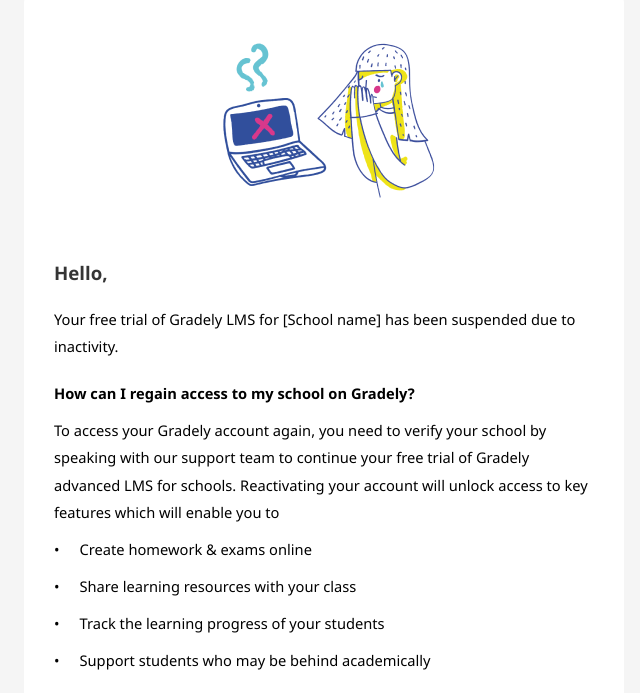
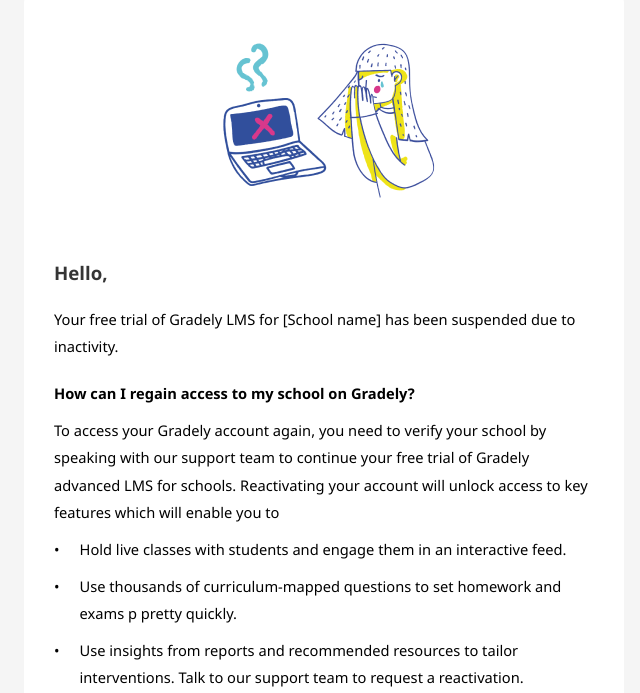
Before and after one commit to tobechukss/suspendedAccount, a plain HTML site: page index.html in a window 1280 px wide. Shown: the part 107-800 px from the top of the page, without its empty margins (316-956 px from the left). Drawn offline with Linux system fonts and the light colour scheme.

Commit message:
Third commit

```diff
--- a/index.html
+++ b/index.html
@@ -282,23 +282,22 @@
 
                                                   <div style="display: flex; padding-top: 0;padding-bottom: 10px;">
                                                     <p style="padding-top: 0px; margin: 0;">&#8226;</p>
-                                                    <p style="padding-left: 20px; padding-bottom: 0;margin: 0;">Create homework &amp; exams online</p>
+                                                    <p style="padding-left: 20px; padding-bottom: 0;margin: 0;">Hold live classes with students and engage them in an interactive feed.</p>
                                                 </div>
 
                                                 <div style="display: flex; padding-bottom: 10px;">
                                                     <p style="padding-top: 0; margin: 0;">&#8226;</p>
-                                                    <p style="padding-left: 20px; padding-bottom: 0; margin: 0;">Share learning resources with your class</p>
+                                                    <p style="padding-left: 20px; padding-bottom: 0; margin: 0;">Use thousands of curriculum-mapped questions to set homework and exams
+p                                                   pretty quickly.</p>
                                                 </div>
 
                                                  <div style="display: flex; padding-bottom: 10px;">
                                                     <p style=" padding-top: 0; margin: 0;">&#8226;</p>
-                                                    <p style="padding-left: 20px; padding-bottom: 0;margin: 0;">Track the learning progress of your students</p>
+                                                    <p style="padding-left: 20px; padding-bottom: 0;margin: 0;">Use insights from reports and recommended resources to tailor interventions.
+                                                    Talk to our support team to request a reactivation.</p>
                                                 </div>
 
-                                                <div style="display: flex; padding-bottom: 10px;">
-                                                    <p style=" padding-top: 0; margin: 0;">&#8226;</p>
-                                                    <p style="padding-left: 20px; padding-bottom: 0;margin: 0;">Support students who may be behind academically</p>
-                                                </div>
+
 
 
 
```
